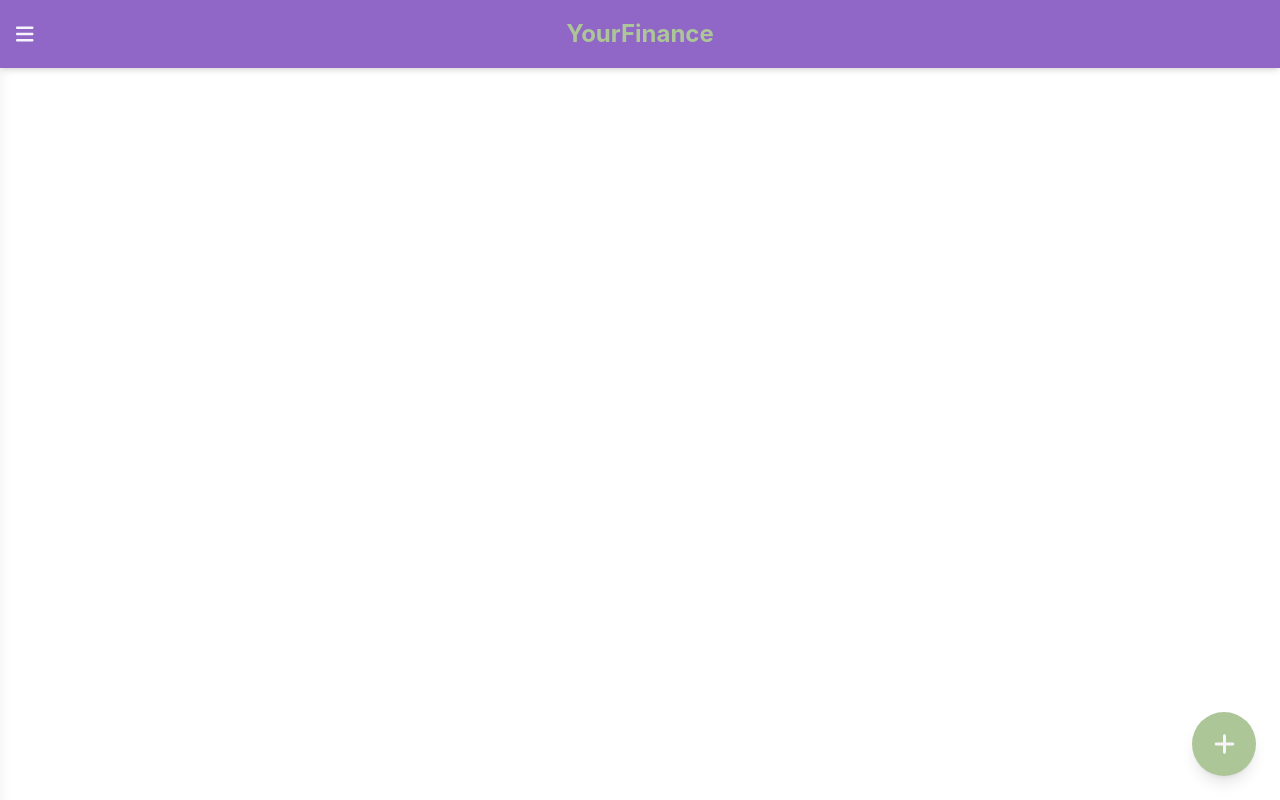
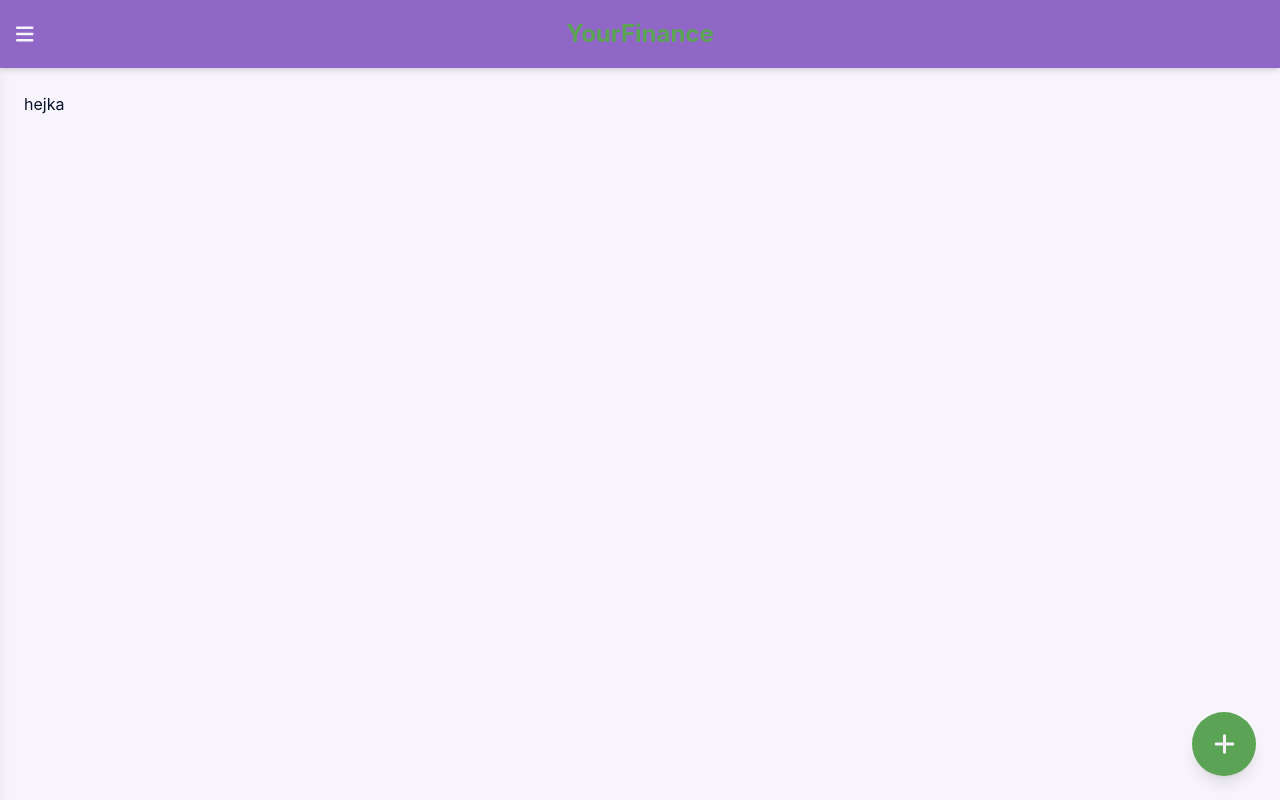
Before and after one commit to Toskyuu/FE_Web-application-for-managing-personal-finances, a React (Vite) app: page / in a window 1280 px wide. Built offline with nearby package versions, Linux system fonts and the light colour scheme.

Commit message:
scalenie, layout dla usera

```diff
--- a/src/App.tsx
+++ b/src/App.tsx
@@ -1,12 +1,12 @@
 import React from 'react';
-import Header from '@/components/Layout/Header/Header';
-import FloatingButtons from "@/components/Elements/FloatingButtons/FloatingButtons";
+import { UserLayout } from './components';
 
 const App: React.FC = () => {
     return (
-        <div className="App">
-            <Header />
-            <FloatingButtons />
+        <div className="App bg-background-light dark:bg-background-dark text-text-light dark:text-text-dark">
+            <UserLayout>
+                hejka
+            </UserLayout>
         </div>
     );
 };
--- a/src/components/Elements/FloatingActionButton/FloatingActionButton.tsx
+++ b/src/components/Elements/FloatingActionButton/FloatingActionButton.tsx
@@ -1,7 +1,7 @@
 import React from "react";
 import { FontAwesomeIcon } from "@fortawesome/react-fontawesome";
 import { FontAwesomeIconProps } from "@fortawesome/react-fontawesome";
-import FloatingButtonLabel from "@/components/Elements/FloatingButtonLabel/FloatingButtonLabel";
+import {FloatingButtonLabel} from "@/components";
 
 interface FloatingActionButtonProps {
     icon: FontAwesomeIconProps["icon"];
--- a/src/components/Elements/FloatingActionButton/index.ts
+++ /dev/null
@@ -1 +0,0 @@
-export * from './FloatingActionButton'
--- a/src/components/Elements/FloatingButtonLabel/index.ts
+++ /dev/null
@@ -1 +0,0 @@
-export * from './FloatingButtonLabel'
--- a/src/components/Elements/FloatingButtons/index.ts
+++ /dev/null
@@ -1 +0,0 @@
-export * from './FloatingButtons';
--- a/src/components/Layout/Header/index.ts
+++ /dev/null
@@ -1 +0,0 @@
-export * from './Header';
--- /dev/null
+++ b/src/components/Layout/UserLayout/UserLayout.tsx
@@ -0,0 +1,21 @@
+import React, {ReactNode} from 'react';
+import {FloatingButtons, Header} from "@/components";
+
+interface UserLayoutProps {
+    children: ReactNode;
+}
+
+
+const UserLayout: React.FC<UserLayoutProps> = ({ children }) => {
+    return (
+        <div className="flex h-screen">
+            <div className="flex-1 flex flex-col">
+                <Header />
+                <main className="flex-1 p-6">{children}</main>
+                <FloatingButtons />
+            </div>
+        </div>
+    );
+};
+
+export default UserLayout;
--- /dev/null
+++ b/src/components/index.ts
@@ -0,0 +1,5 @@
+export { default as Header } from './Elements/Header/Header.tsx';
+export { default as FloatingButtons } from './Elements/FloatingButtons/FloatingButtons.tsx';
+export { default as FloatingActionButton } from './Elements/FloatingActionButton/FloatingActionButton.tsx'
+export { default as FloatingButtonLabel } from './Elements/FloatingButtonLabel/FloatingButtonLabel.tsx'
+export { default as UserLayout } from './Layout/UserLayout/UserLayout.tsx'
--- /dev/null
+++ b/src/pages/DashboardPage.tsx
@@ -0,0 +1,14 @@
+import React from 'react';
+import {UserLayout} from "@/components";
+
+
+const DashboardPage: React.FC = () => {
+    return (
+        <UserLayout>
+            <h1>Witaj w swoim panelu użytkownika!</h1>
+            {/* Można tu dodać dane użytkownika, saldo konta, transakcje itp. */}
+        </UserLayout>
+    );
+};
+
+export default DashboardPage;
--- a/tailwind.config.js
+++ b/tailwind.config.js
@@ -5,7 +5,7 @@ module.exports = {
     theme: {
         colors: {
             primary: {
-                DEFAULT: '#ADC698',
+                DEFAULT: '#5ba355',
             },
             secondary: {
                 DEFAULT: '#9067C6',
```
Also changed, not shown: src/components/Elements/Header/Header.tsx (renamed from src/components/Layout/Header/Header.tsx), 1 other file (tests, documents, lock files or other folders).
